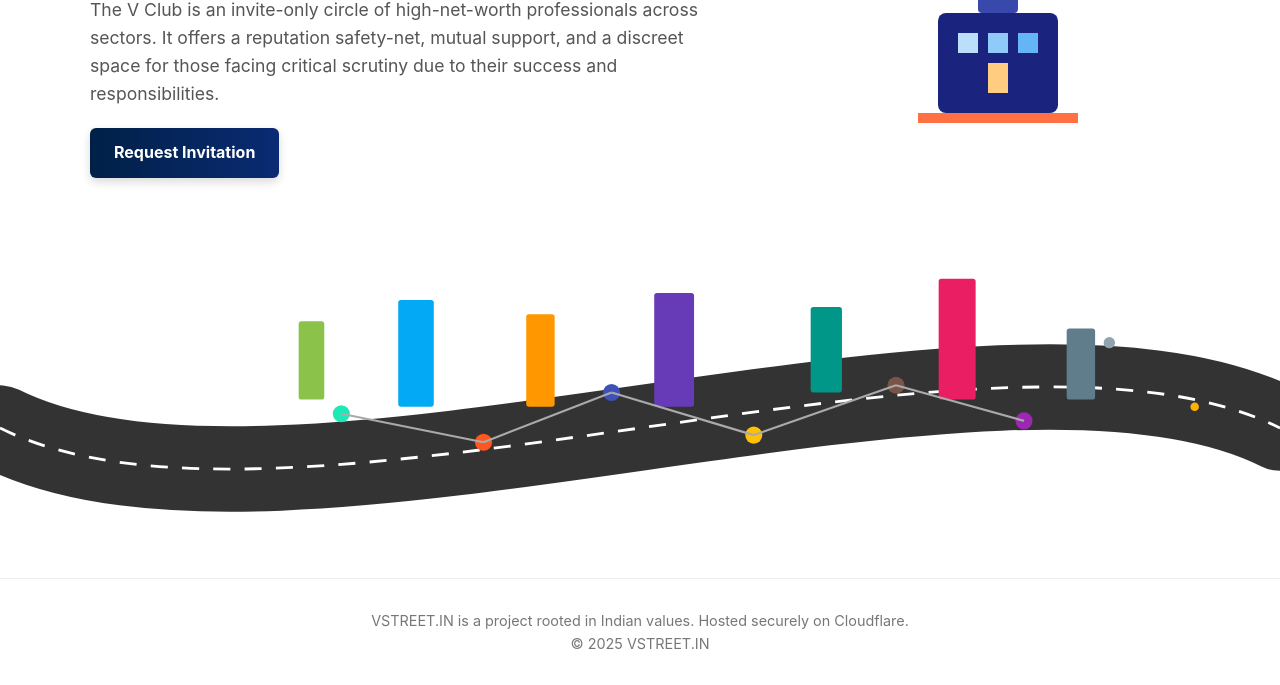
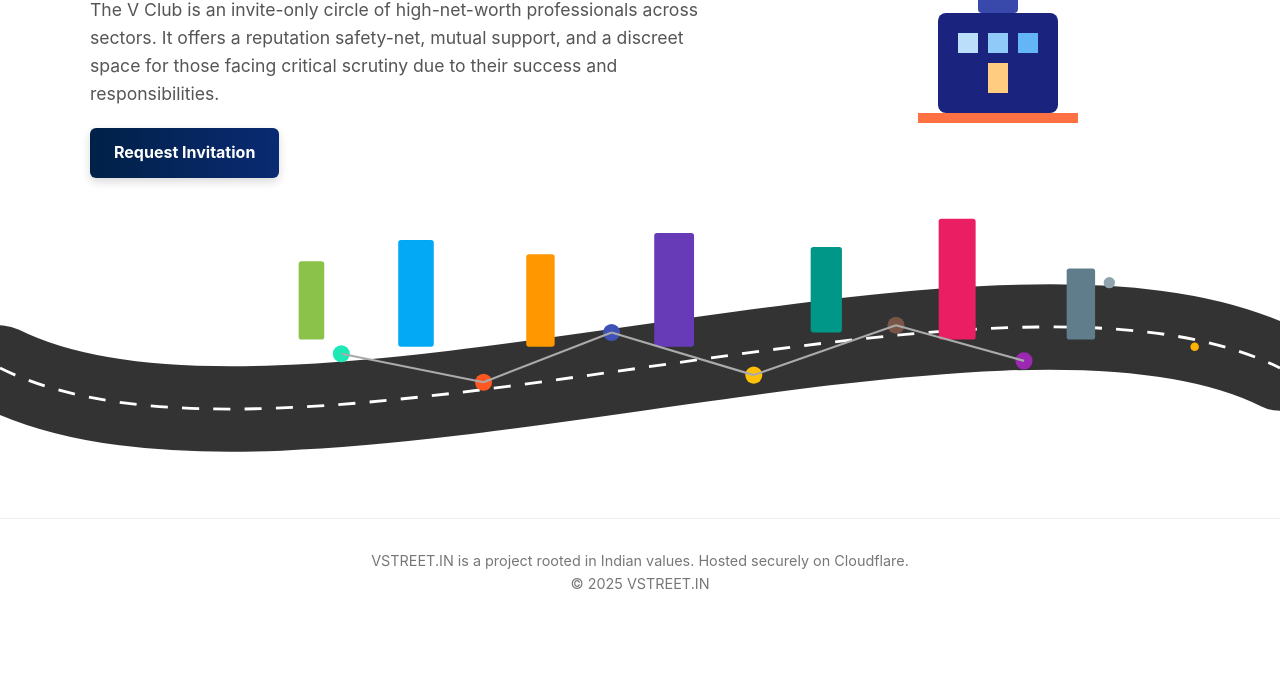
Before and after one commit to SocialSuhas/vstreet-static, a plain HTML site: page index.html in a window 1280 px wide. Shown: the part 746-1431 px from the top of the page. After the commit the page ends 1371 px from the top, so only its background shows below. Drawn offline with Linux system fonts and the light colour scheme.

Commit message:
Update index.html

```diff
--- a/index.html
+++ b/index.html
@@ -293,7 +293,7 @@
 <!-- =================== End of V Club Landmark Section =================== -->
 
 
-<section style="width: 100%; margin: 0; padding: 100px 0 0;">
+<section style="width: 100%; margin: 0; padding: 40px 0 0;">
   <div style="width: 100%; overflow: hidden;">
     <svg viewBox="0 0 900 300" preserveAspectRatio="xMidYMid slice"
          xmlns="http://www.w3.org/2000/svg"
```
